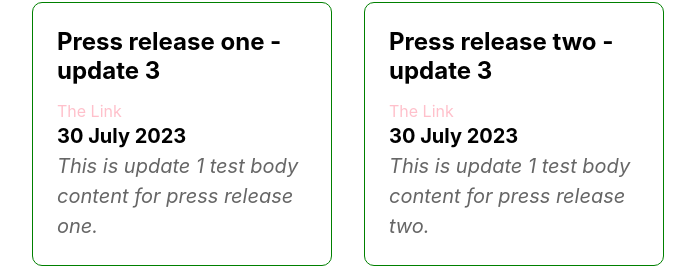
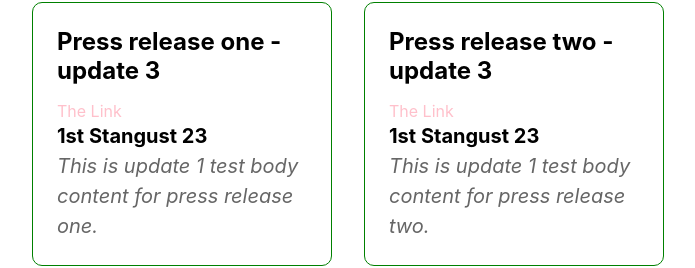
Before and after one commit to cstanleyhns/janes-test-site, a Next.js app: page / in a window 1280 px wide. Shown: the part 327-595 px from the top of the page, without its empty margins (292-987 px from the left). Built offline with nearby package versions, Linux system fonts and the light colour scheme.

Commit message:
messed up dates on main page

```diff
--- a/pages/index.js
+++ b/pages/index.js
@@ -24,7 +24,7 @@ export default function Home() {
           <div className={styles.card}>
             <h2>Press release one - update 3</h2>
             <a href="https://janes-test-site.vercel.app/news1" className={styles.link} rel="noreferrer">The Link</a>
-            <p className={styles.cardDate}>30 July 2023</p>
+            <p className={styles.cardDate}>1st Stangust 23</p>
             <p className={styles.cardCopy}>This is update 1 test body content for press release one.</p>
           </div>
 
@@ -33,7 +33,7 @@ export default function Home() {
           <div className={styles.card}>
             <h2>Press release two - update 3</h2>
             <a href="https://janes-test-site.vercel.app/news2" className={styles.link} rel="noreferrer">The Link</a>
-            <p className={styles.cardDate}>30 July 2023</p>
+            <p className={styles.cardDate}>1st Stangust 23</p>
             <p className={styles.cardCopy}>This is update 1 test body content for press release two.</p>
           </div>
 
```
